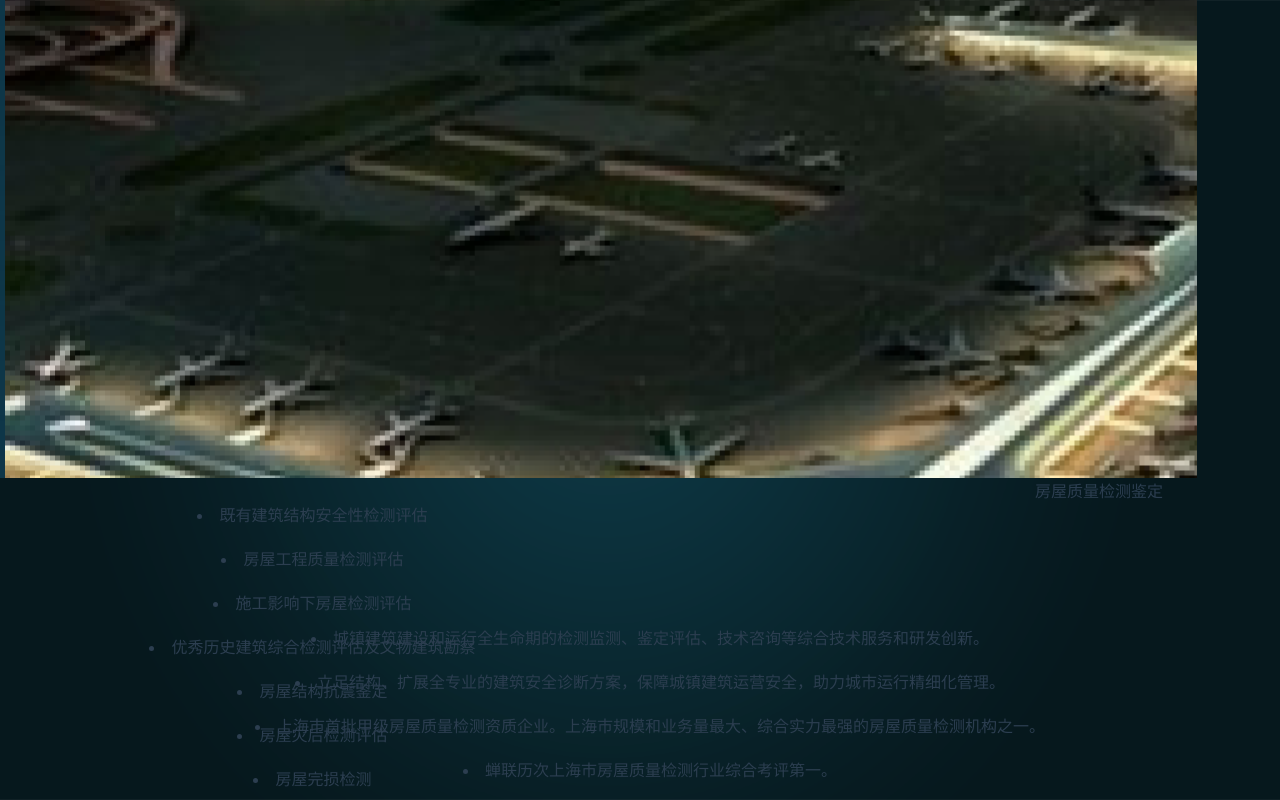
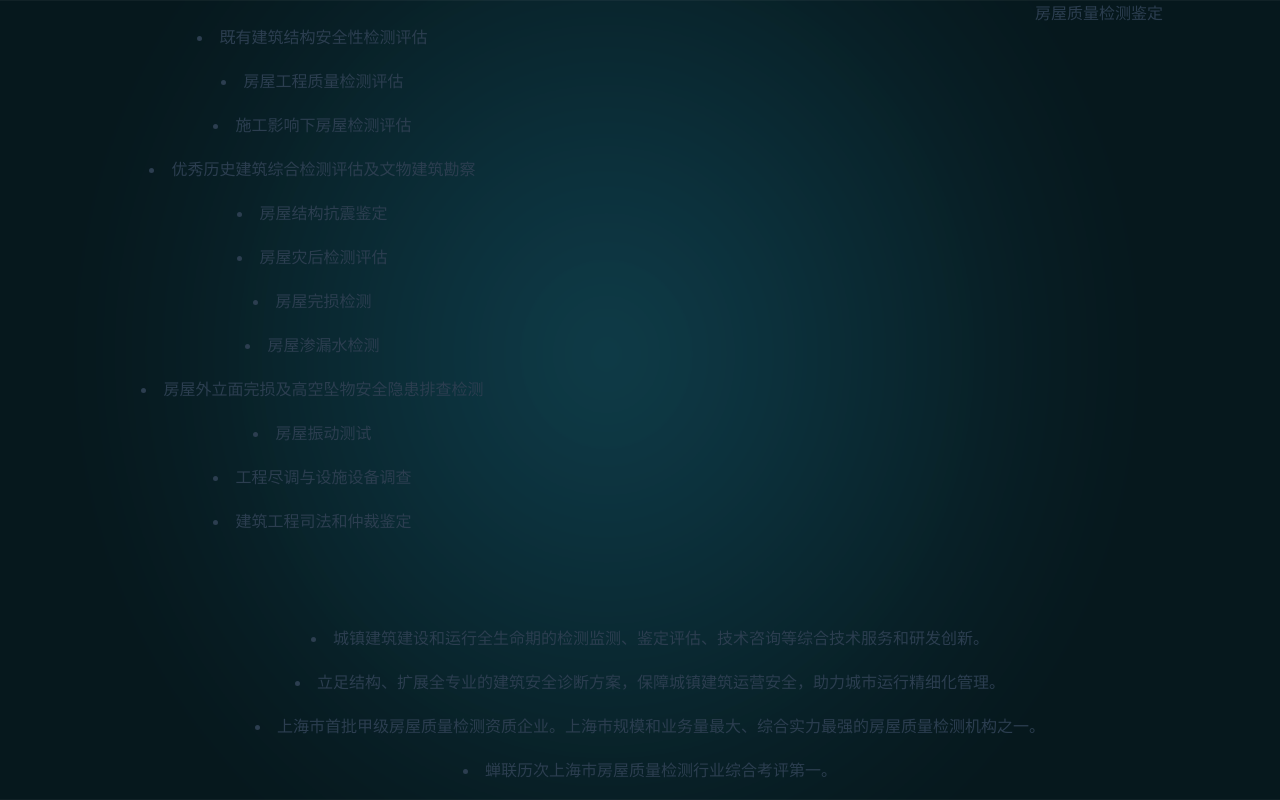
Before and after one commit to 93yh/jkfj_szh, a Vue app: page / in a window 1280 px wide. Built offline with nearby package versions, Linux system fonts and the light colour scheme.

Commit message:
[修改]

```diff
--- a/src/assets/css/Gywm.css
+++ b/src/assets/css/Gywm.css
@@ -10,7 +10,12 @@
     left: 105px;
     top: 308px
 }
-
+.F1103501{
+    width: 1197px;
+    height: 478px;
+    left: 76px;
+    top: 74px;
+}
 
 .Vector8 {
     /* Vector 8 */
--- a/src/components/GywmView.vue
+++ b/src/components/GywmView.vue
@@ -4,12 +4,8 @@
       class="Frame710 Frame71001"
     >
       <div
-        class="Frame11035"
+        class="Frame11035 F1103501"
         :style="`
-          width: 1197px;
-          height: 478px;
-          left: 76px;
-          top: 74px;
           background-image: url( ${require('../assets/image/image105.png')} )`"
       ></div>
       <div
```
